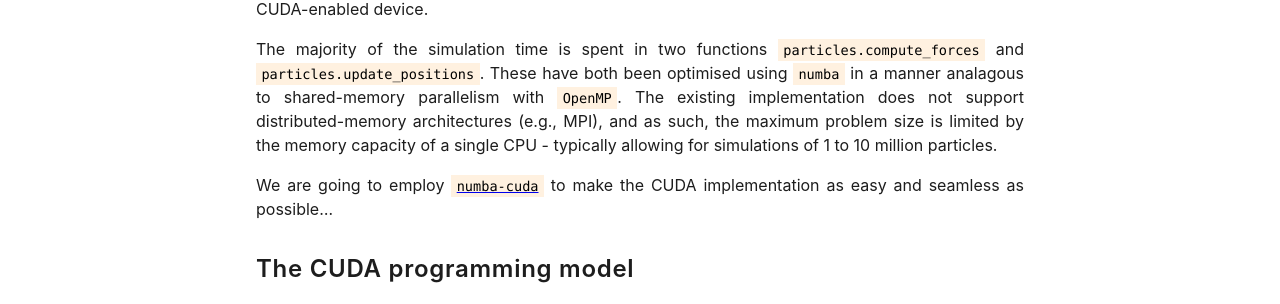
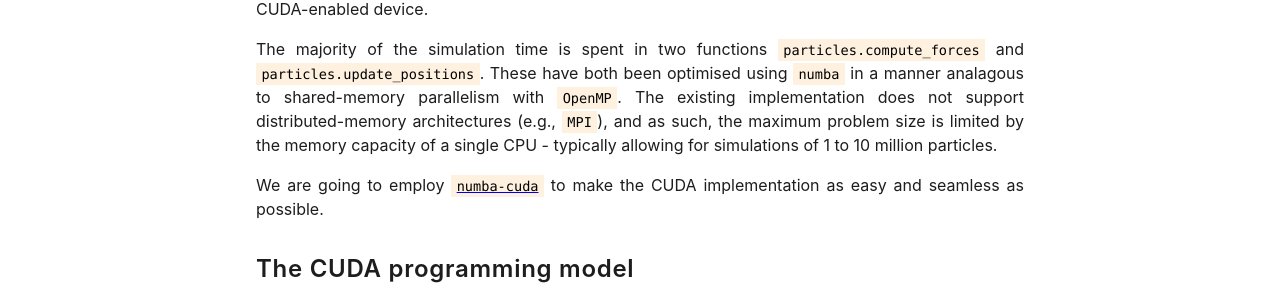
Before and after one commit to mark-hobbs/mark-hobbs.github.io, a Jekyll site: the page built from _posts/2025-02-03-cuda.md, in a window 1280 px wide and 900 px high. Shown: the part 352-656 px from the top of the window. Built offline with Jekyll 4.4.1, drawn with Linux system fonts in a browser that asks for light colours.

Commit message:
General updates

```diff
--- a/_posts/2025-02-03-cuda.md
+++ b/_posts/2025-02-03-cuda.md
@@ -7,9 +7,9 @@ draft: True
 
 This post details the acceleration of the [`pypd`](https://github.com/mark-hobbs/pypd) package using `CUDA`. The goal is to ensure that the code requires no changes to the user interface while automatically detecting the presence of a CUDA-enabled device.
 
-The majority of the simulation time is spent in two functions `particles.compute_forces` and `particles.update_positions`. These have both been optimised using `numba` in a manner analagous to shared-memory parallelism with `OpenMP`. The existing implementation does not support distributed-memory architectures (e.g., MPI), and as such, the maximum problem size is limited by the memory capacity of a single CPU - typically allowing for simulations of 1 to 10 million particles.
+The majority of the simulation time is spent in two functions `particles.compute_forces` and `particles.update_positions`. These have both been optimised using `numba` in a manner analagous to shared-memory parallelism with `OpenMP`. The existing implementation does not support distributed-memory architectures (e.g., `MPI`), and as such, the maximum problem size is limited by the memory capacity of a single CPU - typically allowing for simulations of 1 to 10 million particles.
 
-We are going to employ [`numba-cuda`](https://github.com/NVIDIA/numba-cuda) to make the CUDA implementation as easy and seamless as possible...
+We are going to employ [`numba-cuda`](https://github.com/NVIDIA/numba-cuda) to make the CUDA implementation as easy and seamless as possible.
 
 ## The CUDA programming model
 
```
